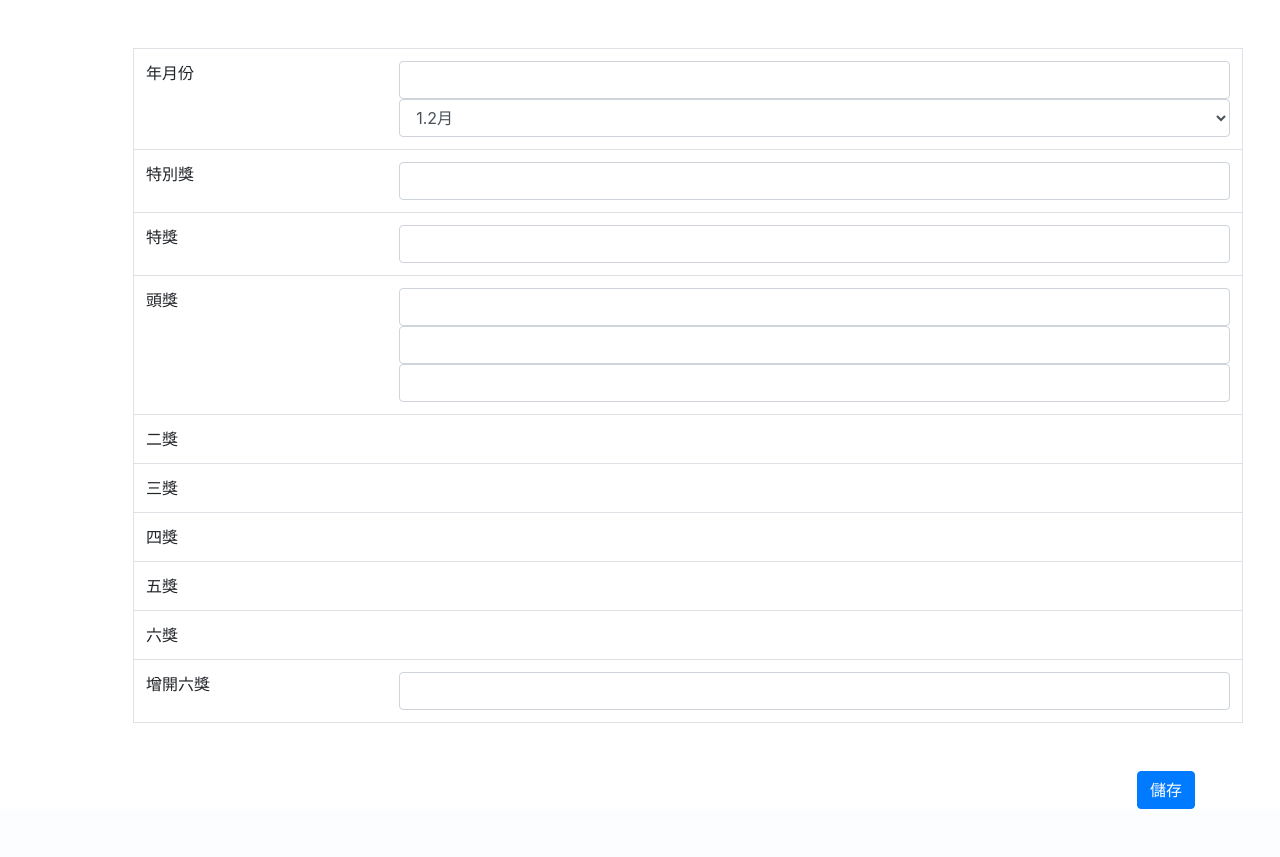
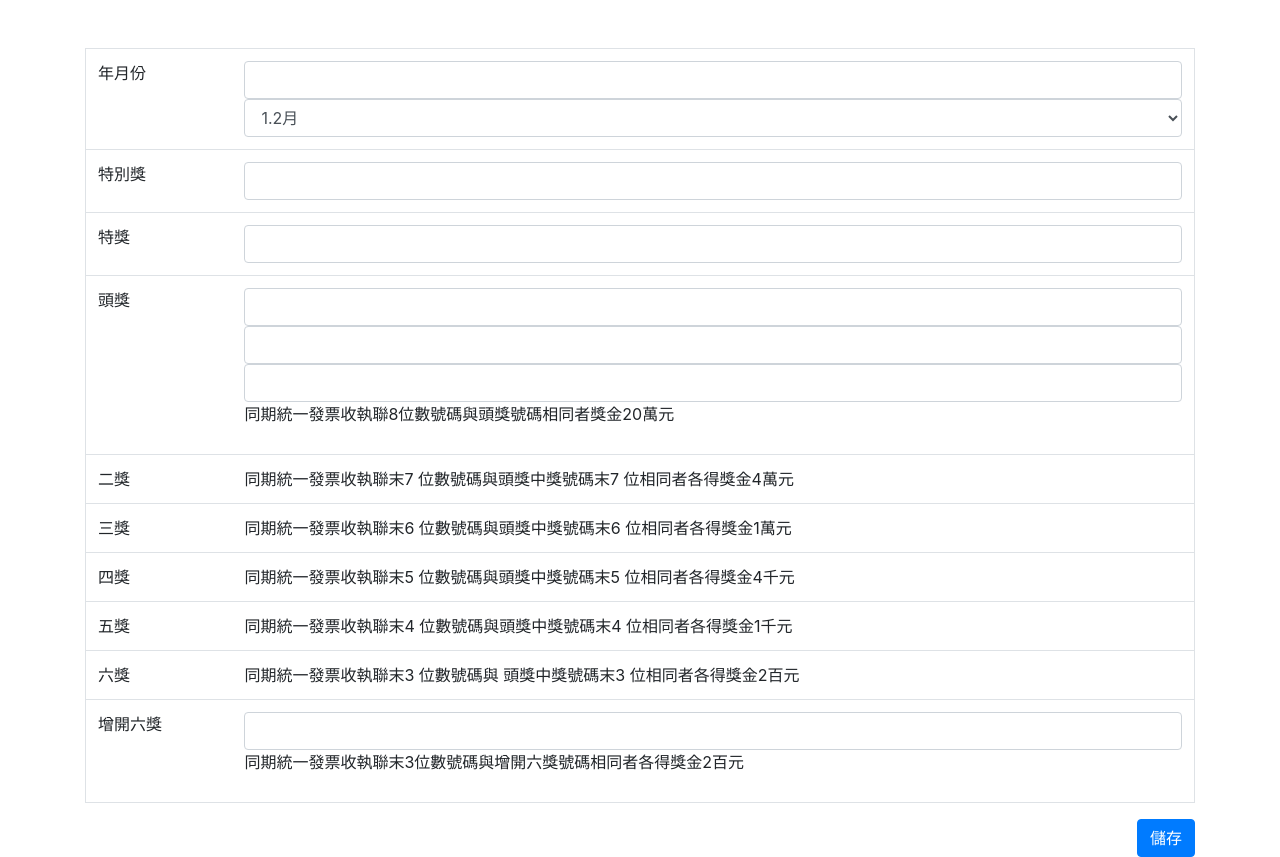
Before and after one commit to Logan-zh/invoice, a PHP site: page /add_invoice.php in a window 1280 px wide. Shown: the part 56-913 px from the top of the page. Before the commit the page ends 865 px from the top, so only its background shows below. Run offline with PHP 8.4, Linux system fonts and the light colour scheme.

Commit message:
補充文字

```diff
--- a/add_invoice.php
+++ b/add_invoice.php
@@ -9,7 +9,7 @@
     <?php include "layout/header.php"?>
     <div class="container">
         <form action="save_number.php" method="POST">
-            <table class='table border m-5'>
+            <table class='table border mt-5'>
                 <tr>
                     <td>年月份</td>
                     <td>
@@ -42,42 +42,44 @@
                         <input class="form-control" type="number" name="num3[]">
                         <input class="form-control" type="number" name="num3[]">
                         <input class="form-control" type="number" name="num3[]">
+                        <p>同期統一發票收執聯8位數號碼與頭獎號碼相同者獎金20萬元</p>
                     </td>
                 </tr>
                 <tr>
                     <td>二獎</td>
                     <td>
-
+                    同期統一發票收執聯末7 位數號碼與頭獎中獎號碼末7 位相同者各得獎金4萬元
                     </td>
                 </tr>
                 <tr>
                     <td>三獎</td>
                     <td>
-
+                    同期統一發票收執聯末6 位數號碼與頭獎中獎號碼末6 位相同者各得獎金1萬元
                     </td>
                 </tr>
                 <tr>
                     <td>四獎</td>
                     <td>
-
+                    同期統一發票收執聯末5 位數號碼與頭獎中獎號碼末5 位相同者各得獎金4千元
                     </td>
                 </tr>
                 <tr>
                     <td>五獎</td>
                     <td>
-
+                    同期統一發票收執聯末4 位數號碼與頭獎中獎號碼末4 位相同者各得獎金1千元
                     </td>
                 </tr>
                 <tr>
                     <td>六獎</td>
                     <td>
-
+                    同期統一發票收執聯末3 位數號碼與 頭獎中獎號碼末3 位相同者各得獎金2百元
                     </td>
                 </tr>
                 <tr>
                     <td>增開六獎</td>
                     <td>
                         <input class="form-control" type="number" name="num4">
+                        <p>同期統一發票收執聯末3位數號碼與增開六獎號碼相同者各得獎金2百元</p>
                     </td>
                 </tr>
             </table>
--- a/index.php
+++ b/index.php
@@ -6,12 +6,12 @@
     <title>統一發票管理系統</title>
     <link rel="stylesheet" href="css/style.css">
 </head>
-<body class="container">
+<body>
     <?php
     include './layout/header.php';
     ?>
-    <div class="container border">
-    <form action="save_invoice.php" method="POST" class='col-12 form-row '>
+    <div class="container mt-5">
+    <form action="save_invoice.php" method="POST" class='col-12 form-row border'>
         <div class="form-group col-6">
             <label for="period">期別：</label>
             <select name="period" class='form-control'>
```
